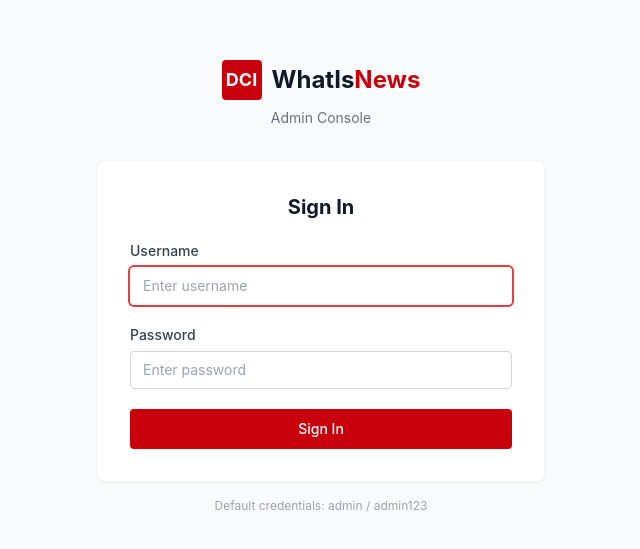
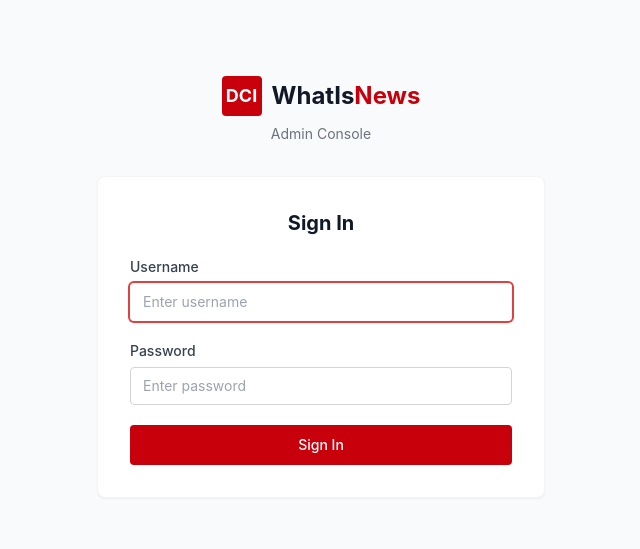
Before and after one commit to zhipopoo/DCI_WhatIsNews, a React (Vite) app in the folder frontend/: page /admin/login in a window 1280 px wide. Shown: the part 113-662 px from the top of the page, without its empty margins (319-959 px from the left). Built offline with nearby package versions, Linux system fonts and the light colour scheme.

Commit message:
feat: hide credentials

```diff
--- a/frontend/src/pages/admin/Login.tsx
+++ b/frontend/src/pages/admin/Login.tsx
@@ -92,9 +92,9 @@
           </button>
         </form>
 
-        <p className="text-center text-xs text-gray-400 mt-4">
+        {/* <p className="text-center text-xs text-gray-400 mt-4">
           Default credentials: admin / admin123
-        </p>
+        </p> */}
       </div>
     </div>
   );
```
